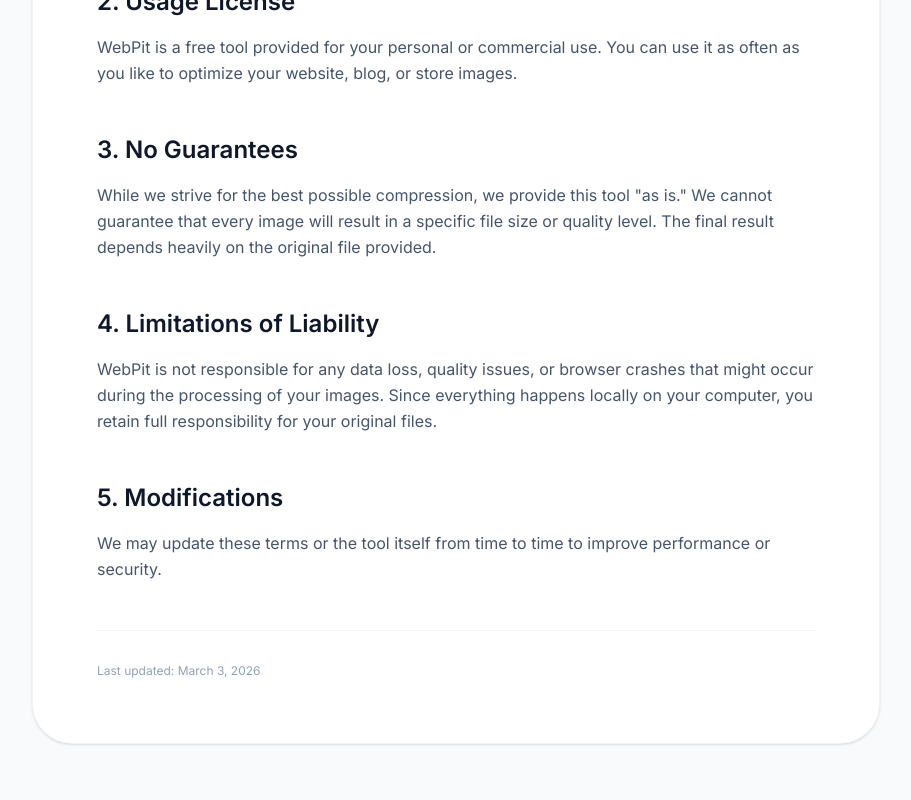
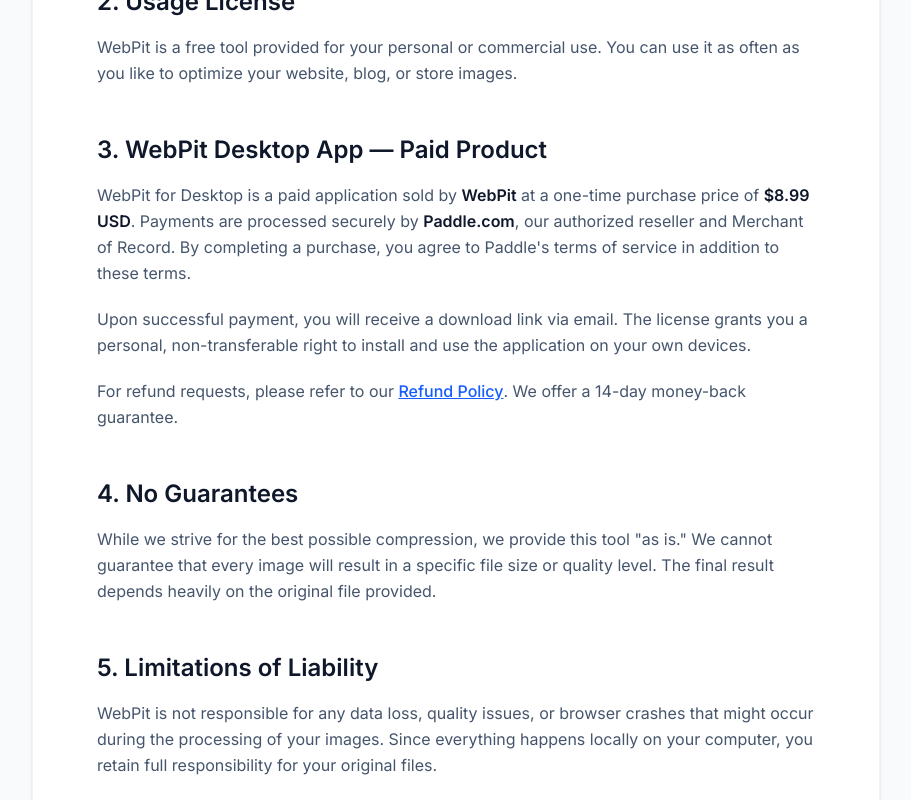
Before and after one commit to sominik37/webpit, a React (Vite) app: page /terms in a window 1280 px wide. Shown: the part 560-1360 px from the top of the page, without its empty margins (184-1095 px from the left). Built offline with nearby package versions, Linux system fonts and the light colour scheme.

Commit message:
desktop app integration

```diff
--- a/package.json
+++ b/package.json
@@ -13,6 +13,7 @@
   },
   "dependencies": {
     "@google/genai": "^1.29.0",
+    "@paddle/paddle-js": "^1.6.4",
     "@portabletext/react": "^6.0.3",
     "@sanity/client": "^7.20.0",
     "@sanity/image-url": "^2.1.0",
--- /dev/null
+++ b/src/lib/paddle.ts
@@ -0,0 +1,18 @@
+import { initializePaddle, type Paddle } from '@paddle/paddle-js';
+
+let paddleInstance: Paddle | undefined;
+
+export async function getPaddle(): Promise<Paddle | undefined> {
+  if (paddleInstance) return paddleInstance;
+
+  const isDev = import.meta.env.DEV;
+
+  paddleInstance = await initializePaddle({
+    environment: isDev ? 'sandbox' : 'production',
+    token: isDev
+      ? import.meta.env.VITE_PADDLE_SANDBOX_TOKEN
+      : import.meta.env.VITE_PADDLE_CLIENT_TOKEN,
+  });
+
+  return paddleInstance;
+}
--- a/src/pages/Download.tsx
+++ b/src/pages/Download.tsx
@@ -1,4 +1,4 @@
-import React, { useState } from 'react';
+import React, { useState, useCallback } from 'react';
 import { motion } from 'motion/react';
 import {
   Download,
@@ -11,10 +11,10 @@
   Apple,
   ArrowRight,
   Check,
-  Star,
 } from 'lucide-react';
 import { useSEO } from '../hooks/useSEO';
 import { cn } from '../lib/utils';
+import { getPaddle } from '../lib/paddle';
 
 // ─── Types ────────────────────────────────────────────────────────────────────
 
@@ -24,7 +24,7 @@
   icon: React.ReactNode;
   available: boolean;
   badge?: string;
-  polarUrl: string;
+  priceId: string;
   version?: string;
   requirement?: string;
 }
@@ -39,6 +39,8 @@
 
 // ─── Data ─────────────────────────────────────────────────────────────────────
 
+const IS_DEV = import.meta.env.DEV;
+
 const PLATFORMS: Platform[] = [
   {
     id: 'mac',
@@ -46,7 +48,9 @@
     icon: <Apple className="w-5 h-5" />,
     available: true,
     badge: 'Available now',
-    polarUrl: 'https://buy.polar.sh/polar_cl_s20KA3nlF9vcFcDjYlTxITkKRPQs1M1ONmqNw1IL4YR', // ← replace
+    priceId: IS_DEV
+      ? 'pri_INSERT_SANDBOX_PRICE_ID'          // ← sandbox price ID for local testing
+      : 'pro_01kr0qfyepywgz0yg7de124nsj',      // ← your live price ID
     version: '1.0.2',
     requirement: 'macOS 26 Tahoe or later · Apple Silicon',
   },
@@ -61,7 +65,7 @@
     ),
     available: false,
     badge: 'Coming soon',
-    polarUrl: '#',
+    priceId: '',
   },
   {
     id: 'linux',
@@ -73,7 +77,7 @@
     ),
     available: false,
     badge: 'Coming soon',
-    polarUrl: '#',
+    priceId: '',
   },
 ];
 
@@ -175,6 +179,16 @@
   const [activePlatform, setActivePlatform] = useState<string>('mac');
   const selected = PLATFORMS.find(p => p.id === activePlatform)!;
 
+  const openCheckout = useCallback(async (priceId: string) => {
+    const paddle = await getPaddle();
+    paddle?.Checkout.open({
+      items: [{ priceId, quantity: 1 }],
+      settings: {
+        successUrl: 'https://webpit.site/download/success',
+      },
+    });
+  }, []);;
+
   useSEO({
     title: 'Download WebPit — Native App for macOS',
     description:
@@ -245,16 +259,14 @@
             <div className="flex flex-col items-center gap-3">
               <p className="text-slate-400 text-sm font-medium">One-time purchase · No subscription</p>
               {selected.available ? (
-                <a
-                  href={selected.polarUrl}
-                  target="_blank"
-                  rel="noopener noreferrer"
+                <button
+                  onClick={() => openCheckout(selected.priceId)}
                   className="inline-flex items-center gap-3 bg-white text-slate-900 font-bold px-8 py-4 rounded-2xl hover:bg-slate-100 transition-all hover:shadow-xl hover:scale-[1.02] text-base"
                 >
                   <Download className="w-5 h-5" />
                   Download for {selected.label} — $8.99
                   <ArrowRight className="w-4 h-4" />
-                </a>
+                </button>
               ) : (
                 <button
                   disabled
@@ -406,16 +418,14 @@
           </p>
 
           <div className="flex flex-col sm:flex-row items-center justify-center gap-4">
-            <a
-              href={PLATFORMS.find(p => p.id === 'mac')!.polarUrl}
-              target="_blank"
-              rel="noopener noreferrer"
+            <button
+              onClick={() => openCheckout(PLATFORMS.find(p => p.id === 'mac')!.priceId)}
               className="inline-flex items-center gap-3 bg-white text-slate-900 font-bold px-8 py-4 rounded-2xl hover:bg-slate-100 transition-all hover:shadow-xl hover:scale-[1.02] text-base w-full sm:w-auto justify-center"
             >
               <Apple className="w-5 h-5" />
               Download for macOS — $8.99
               <ArrowRight className="w-4 h-4" />
-            </a>
+            </button>
           </div>
 
           {PLATFORMS.find(p => p.id === 'mac')?.requirement && (
--- a/src/pages/Terms.tsx
+++ b/src/pages/Terms.tsx
@@ -34,21 +34,34 @@
                 </section>
 
                 <section>
-                    <h2 className="text-2xl font-bold text-slate-900 mb-4">3. No Guarantees</h2>
+                    <h2 className="text-2xl font-bold text-slate-900 mb-4">3. WebPit Desktop App — Paid Product</h2>
+                    <p>
+                        WebPit for Desktop is a paid application sold by <strong>WebPit</strong> at a one-time purchase price of <strong>$8.99 USD</strong>. Payments are processed securely by <strong>Paddle.com</strong>, our authorized reseller and Merchant of Record. By completing a purchase, you agree to Paddle's terms of service in addition to these terms.
+                    </p>
+                    <p>
+                        Upon successful payment, you will receive a download link via email. The license grants you a personal, non-transferable right to install and use the application on your own devices.
+                    </p>
+                    <p>
+                        For refund requests, please refer to our <a href="/refund" className="text-blue-600 hover:underline">Refund Policy</a>. We offer a 14-day money-back guarantee.
+                    </p>
+                </section>
+
+                <section>
+                    <h2 className="text-2xl font-bold text-slate-900 mb-4">4. No Guarantees</h2>
                     <p>
                         While we strive for the best possible compression, we provide this tool "as is." We cannot guarantee that every image will result in a specific file size or quality level. The final result depends heavily on the original file provided.
                     </p>
                 </section>
 
                 <section>
-                    <h2 className="text-2xl font-bold text-slate-900 mb-4">4. Limitations of Liability</h2>
+                    <h2 className="text-2xl font-bold text-slate-900 mb-4">5. Limitations of Liability</h2>
                     <p>
                         WebPit is not responsible for any data loss, quality issues, or browser crashes that might occur during the processing of your images. Since everything happens locally on your computer, you retain full responsibility for your original files.
                     </p>
                 </section>
 
                 <section>
-                    <h2 className="text-2xl font-bold text-slate-900 mb-4">5. Modifications</h2>
+                    <h2 className="text-2xl font-bold text-slate-900 mb-4">6. Modifications</h2>
                     <p>
                         We may update these terms or the tool itself from time to time to improve performance or security.
                     </p>
```
Also changed, not shown: 2 other files (tests, documents, lock files or other folders).
